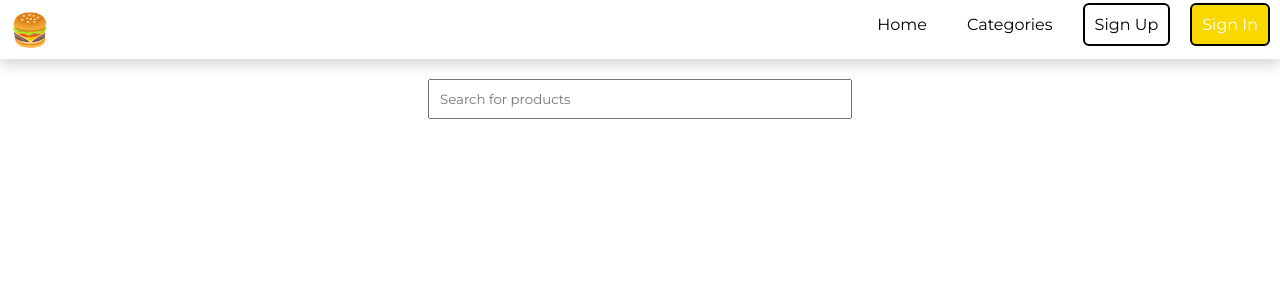
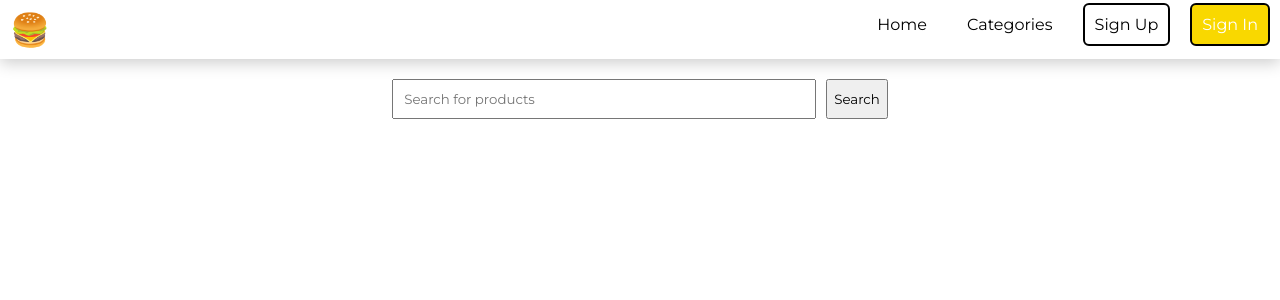
Before and after one commit to makinde-ayooluwa/shopmmerce, a React (Vite) app: page /categories in a window 1280 px wide. Shown: the top 300 px of the page. Built offline with nearby package versions, Linux system fonts and the light colour scheme.

Commit message:
New Changes

```diff
--- a/src/pages/user/Home.jsx
+++ b/src/pages/user/Home.jsx
@@ -20,6 +20,9 @@ export default function Home() {
             placeholder="Search for products"
             type="text"
           />
+          <button>
+            Search
+          </button>
         </div>
       </div>
     </>
```
